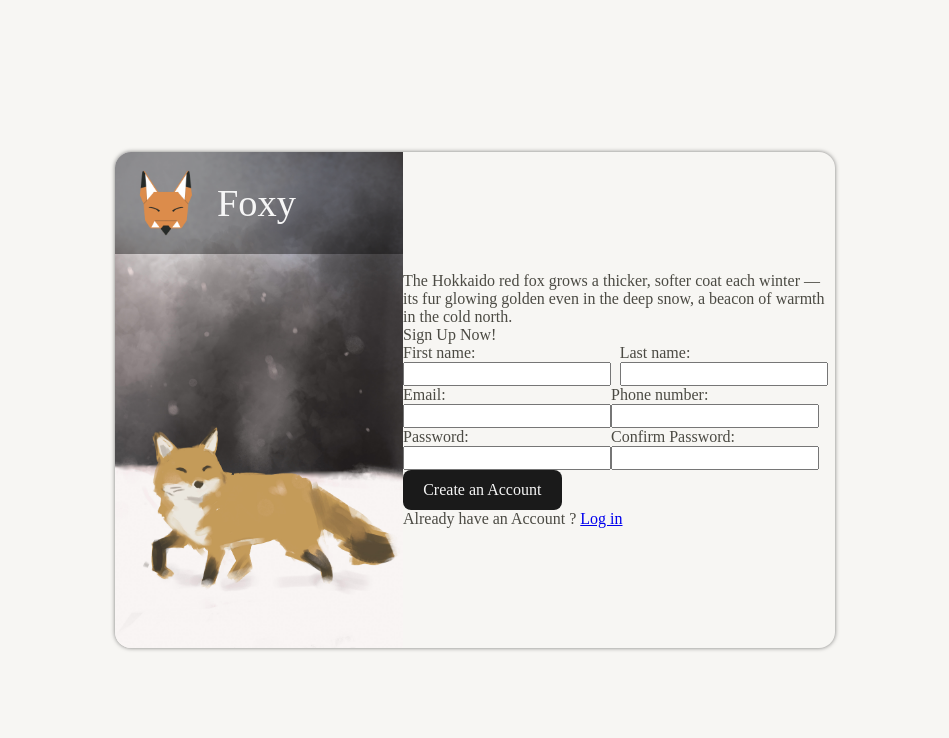
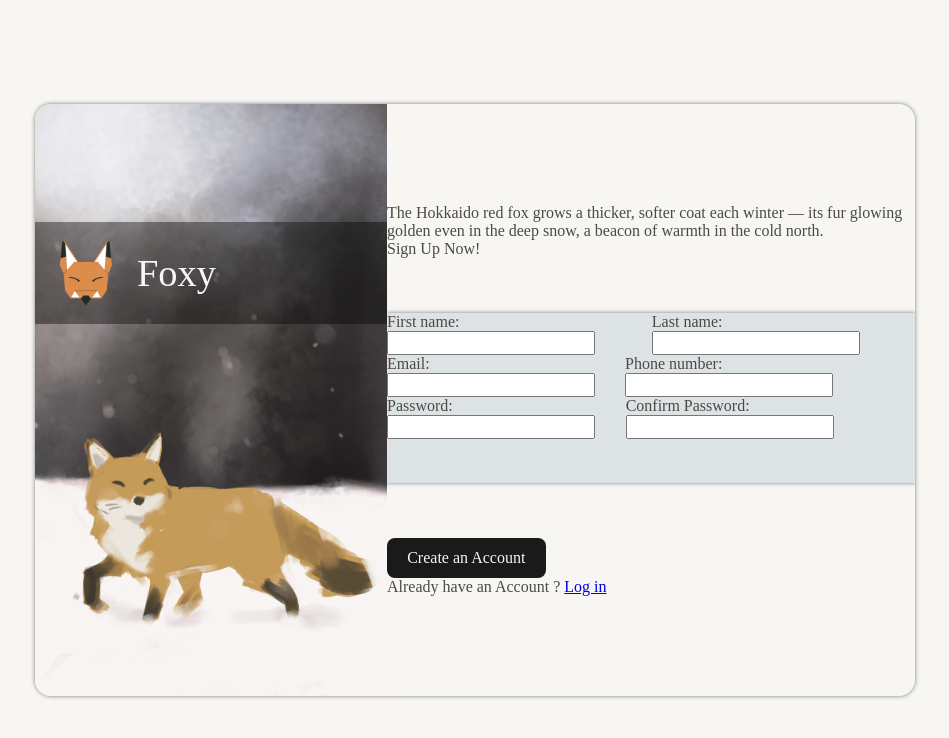
Before and after one commit to Kitsune7X/sign-up, a React (Vite) app: page / in a window 1280 px wide. Shown: the top 738 px of the page, without its empty margins (165-1114 px from the left). Built offline with nearby package versions, Linux system fonts and the light colour scheme; a web font is replaced by a local one.

Commit message:
adjust layout

```diff
--- a/src/index.css
+++ b/src/index.css
@@ -77,8 +77,8 @@ body {
 /* ============================== */
 
 .form-container {
-  width: 45rem;
-  height: 31rem;
+  width: 55rem;
+  height: 37rem;
   background-color: var(--background-primary);
   box-shadow: 0 0 4px 0 rgba(0, 0, 0, 0.5);
   border-radius: 16px;
@@ -96,6 +96,7 @@ body {
   background-position: center;
   background-size: cover;
   height: 100%;
+  position: relative;
 }
 
 #hero > div {
@@ -103,8 +104,10 @@ body {
   background-color: rgba(0, 0, 0, 0.4);
   padding: 1rem;
   align-items: center;
-  /* justify-content: center; */
   gap: 1rem;
+  position: absolute;
+  top: 20%;
+  width: 100%;
 }
 
 #hero > div > h1 {
@@ -128,11 +131,15 @@ body {
 div + form {
   display: flex;
   flex-direction: column;
+  justify-content: space-between;
+  height: 60%;
 }
 
-/* section {
-  border: none;
-} */
+h2 + section {
+  background-color: #dde2e5;
+  box-shadow: 0 0 4px 0 rgba(0, 0, 0, 0.5);
+  height: 170px;
+}
 
 section > div {
   display: flex;
```
